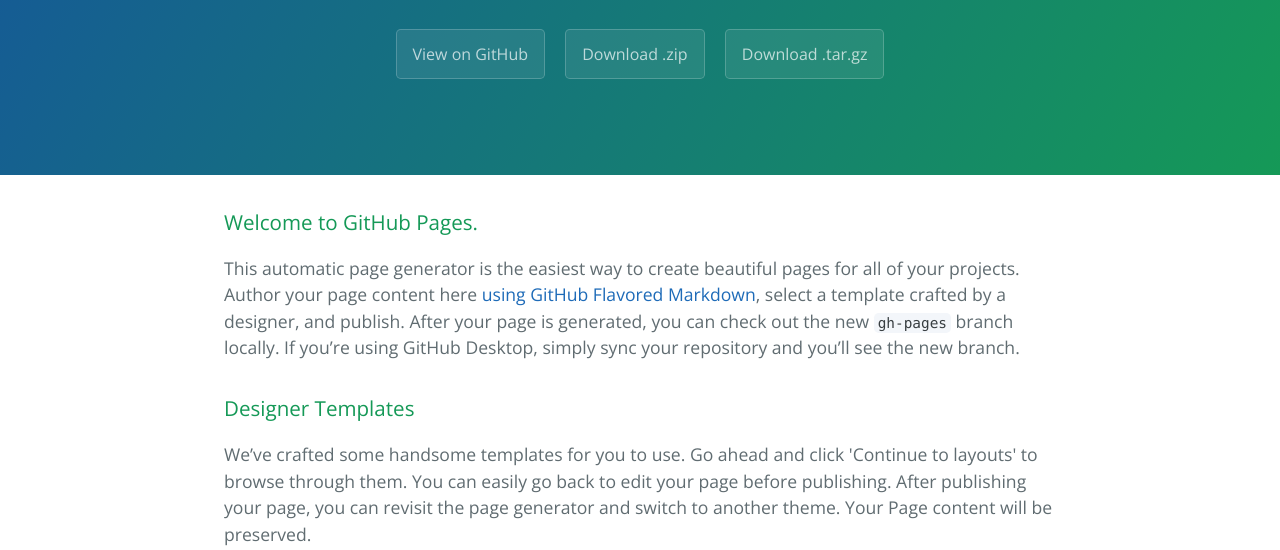
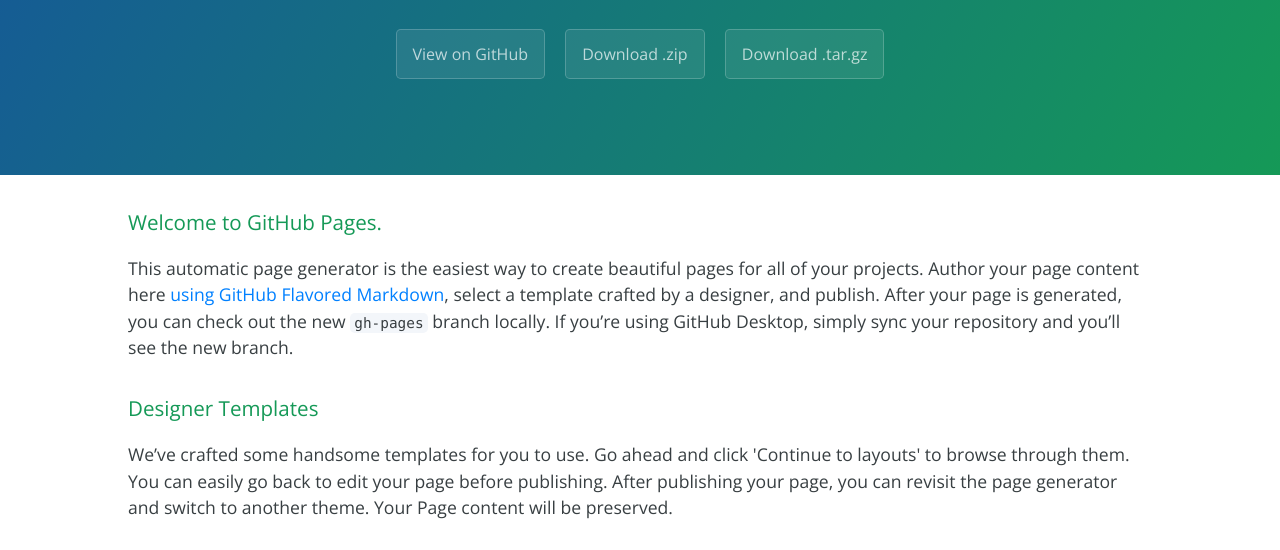
Before and after one commit to Miehrynn/1200cals, a plain HTML site: page index.html in a window 1280 px wide. Shown: the part 208-758 px from the top of the page. Drawn offline with nearby package versions, Linux system fonts and the light colour scheme.

Commit message:
Updates to stylesheets
I have no idea what I'm doing

```diff
--- a/stylesheets/stylesheet.css
+++ b/stylesheets/stylesheet.css
@@ -1,3 +1,4 @@
+@@ -0,0 +1,245 @@
 * {
   box-sizing: border-box; }
 
@@ -7,10 +8,10 @@ body {
   font-family: "Open Sans", "Helvetica Neue", Helvetica, Arial, sans-serif;
   font-size: 16px;
   line-height: 1.5;
-  color: #606c71; }
+  color: #383f42; }
 
 a {
-  color: #1e6bb8;
+  color: #0080FF;
   text-decoration: none; }
   a:hover {
     text-decoration: underline; }
```
